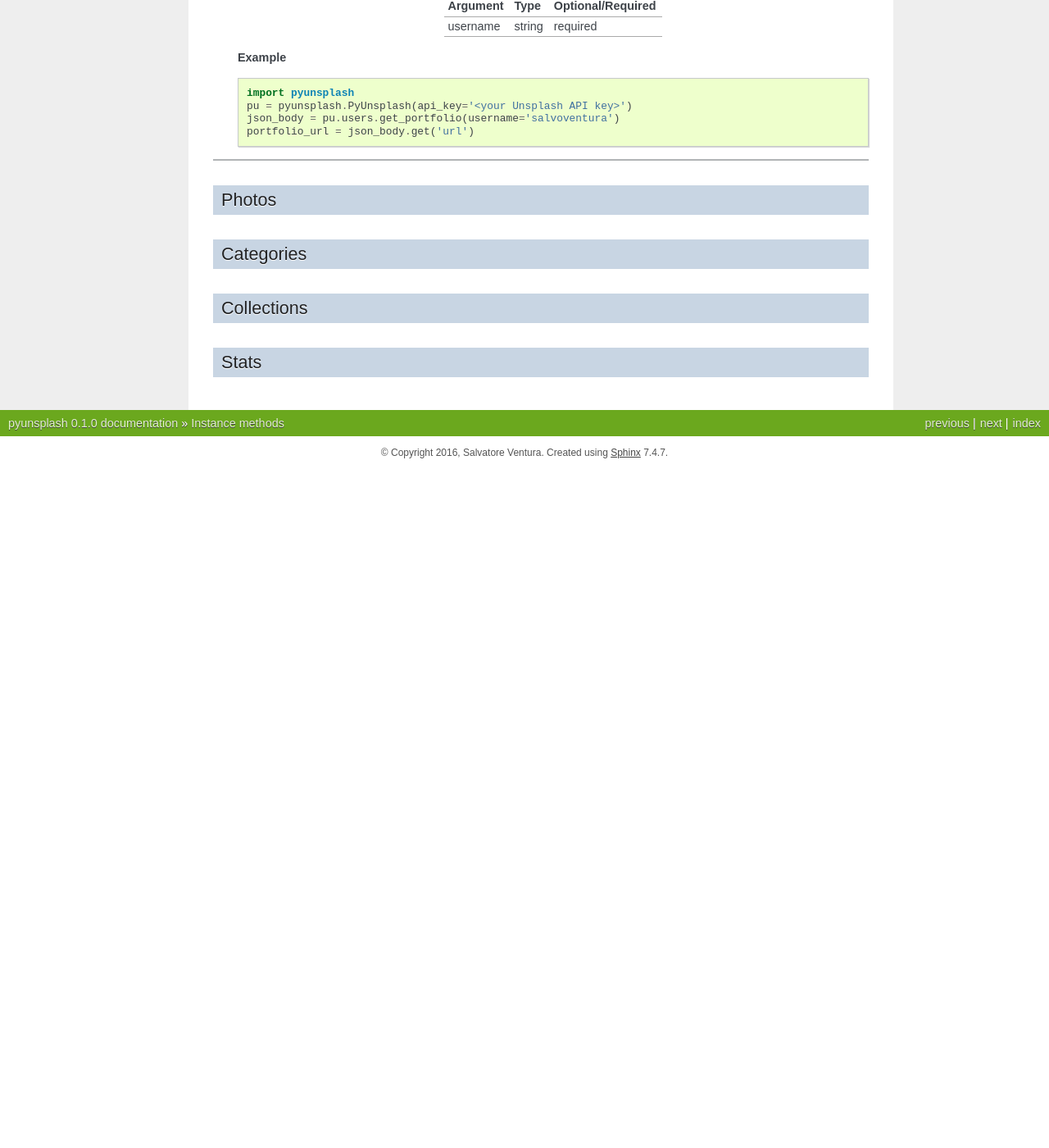
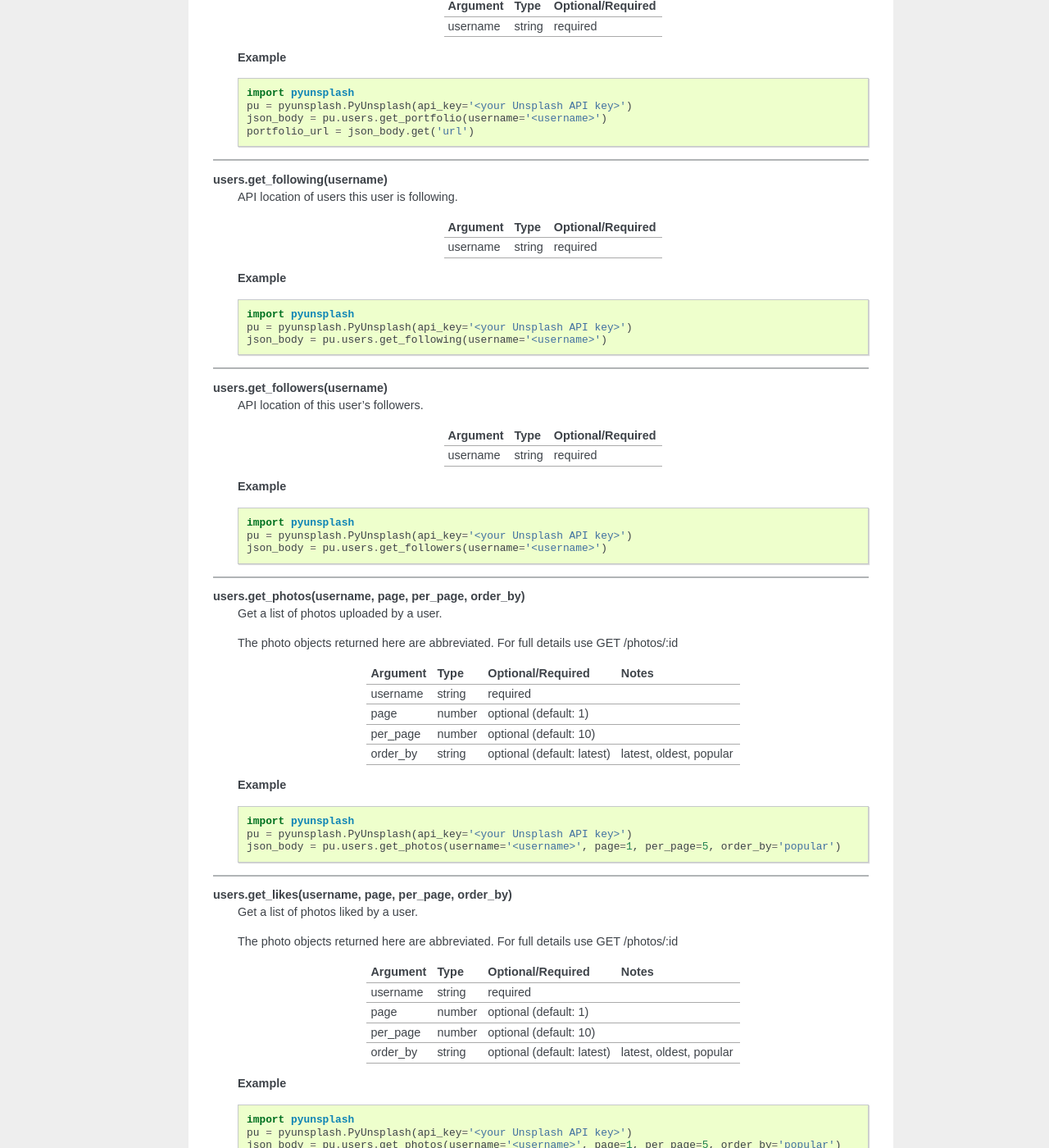
Before and after one commit to salvoventura/pyunsplash, a Sphinx documentation site: the page built from docs/source/instance_methods.rst, in a window 1280 px wide and 1400 px high, scrolled down 929 px. Shown: the whole window at 82% size. Built offline with Sphinx 7.4.7, drawn with Linux system fonts in a browser that asks for light colours; before the commit the page ends 1501 px from its top, so only the background shows below that; some of the changed text lies outside the part shown.

Commit message:
- Documenting some additional methods

```diff
--- a/docs/source/instance_methods.rst
+++ b/docs/source/instance_methods.rst
@@ -39,7 +39,7 @@
 
         import pyunsplash
         pu = pyunsplash.PyUnsplash(api_key='<your Unsplash API key>')
-        json_body = pu.users.get(username='salvoventura')
+        json_body = pu.users.get(username='<username>')
 
 ----
 
@@ -58,11 +58,119 @@
 
         import pyunsplash
         pu = pyunsplash.PyUnsplash(api_key='<your Unsplash API key>')
-        json_body = pu.users.get_portfolio(username='salvoventura')
+        json_body = pu.users.get_portfolio(username='<username>')
         portfolio_url = json_body.get('url')
 
 ----
 
+**users.get_following(username)**
+    API location of users this user is following.
+
+    ========    ======    =================
+    Argument    Type      Optional/Required
+    ========    ======    =================
+    username    string    required
+    ========    ======    =================
+
+
+    **Example**
+    ::
+
+        import pyunsplash
+        pu = pyunsplash.PyUnsplash(api_key='<your Unsplash API key>')
+        json_body = pu.users.get_following(username='<username>')
+
+----
+
+**users.get_followers(username)**
+    API location of this user's followers.
+
+    ========    ======    =================
+    Argument    Type      Optional/Required
+    ========    ======    =================
+    username    string    required
+    ========    ======    =================
+
+
+    **Example**
+    ::
+
+        import pyunsplash
+        pu = pyunsplash.PyUnsplash(api_key='<your Unsplash API key>')
+        json_body = pu.users.get_followers(username='<username>')
+
+----
+
+**users.get_photos(username, page, per_page, order_by)**
+    Get a list of photos uploaded by a user.
+
+    The photo objects returned here are abbreviated. For full details use GET /photos/:id
+
+    ========    ======    ==========================    ==========================
+    Argument    Type      Optional/Required             Notes
+    ========    ======    ==========================    ==========================
+    username    string    required
+    page        number    optional (default: 1)
+    per_page    number    optional (default: 10)
+    order_by    string    optional (default: latest)    latest, oldest, popular
+    ========    ======    ==========================    ==========================
+
+
+    **Example**
+    ::
+
+        import pyunsplash
+        pu = pyunsplash.PyUnsplash(api_key='<your Unsplash API key>')
+        json_body = pu.users.get_photos(username='<username>', page=1, per_page=5, order_by='popular')
+
+----
+
+**users.get_likes(username, page, per_page, order_by)**
+    Get a list of photos liked by a user.
+
+    The photo objects returned here are abbreviated. For full details use GET /photos/:id
+
+    ========    ======    ==========================    ==========================
+    Argument    Type      Optional/Required             Notes
+    ========    ======    ==========================    ==========================
+    username    string    required
+    page        number    optional (default: 1)
+    per_page    number    optional (default: 10)
+    order_by    string    optional (default: latest)    latest, oldest, popular
+    ========    ======    ==========================    ==========================
+
+
+    **Example**
+    ::
+
+        import pyunsplash
+        pu = pyunsplash.PyUnsplash(api_key='<your Unsplash API key>')
+        json_body = pu.users.get_photos(username='<username>', page=1, per_page=5, order_by='popular')
+
+----
+
+**users.get_collections(username, page, per_page)**
+    Get a list of collections created by the user.
+
+    The photo objects returned here are abbreviated. For full details use GET /photos/:id
+
+    ========    ======    ==========================    ==========================
+    Argument    Type      Optional/Required             Notes
+    ========    ======    ==========================    ==========================
+    username    string    required
+    page        number    optional (default: 1)
+    per_page    number    optional (default: 10)
+    ========    ======    ==========================    ==========================
+
+
+    **Example**
+    ::
+
+        import pyunsplash
+        pu = pyunsplash.PyUnsplash(api_key='<your Unsplash API key>')
+        json_body = pu.users.get_collections(username='<username>', page=1, per_page=2)
+
+----
 
 Photos
 ======
```
Also changed, not shown: 4 other files.
